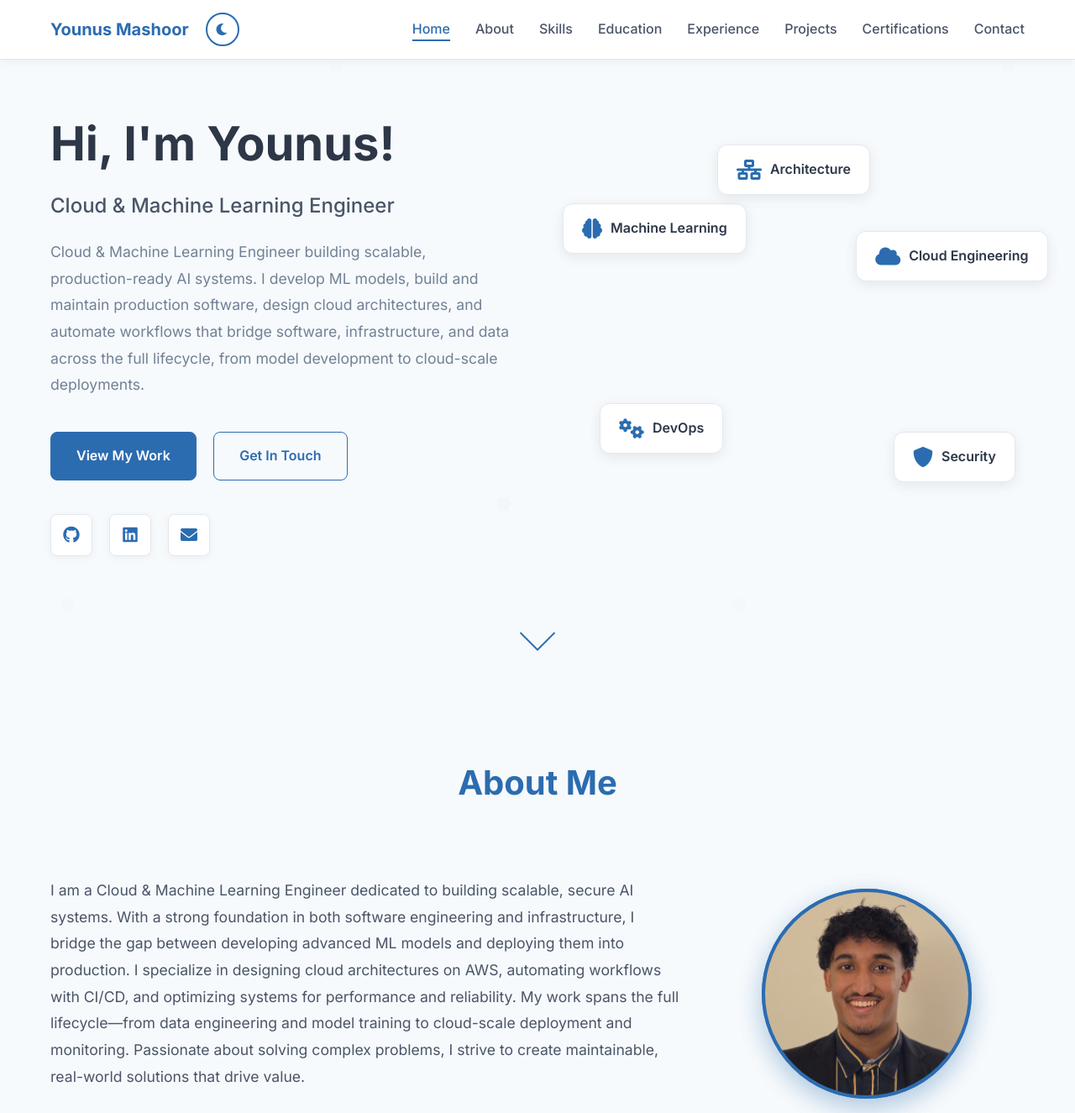
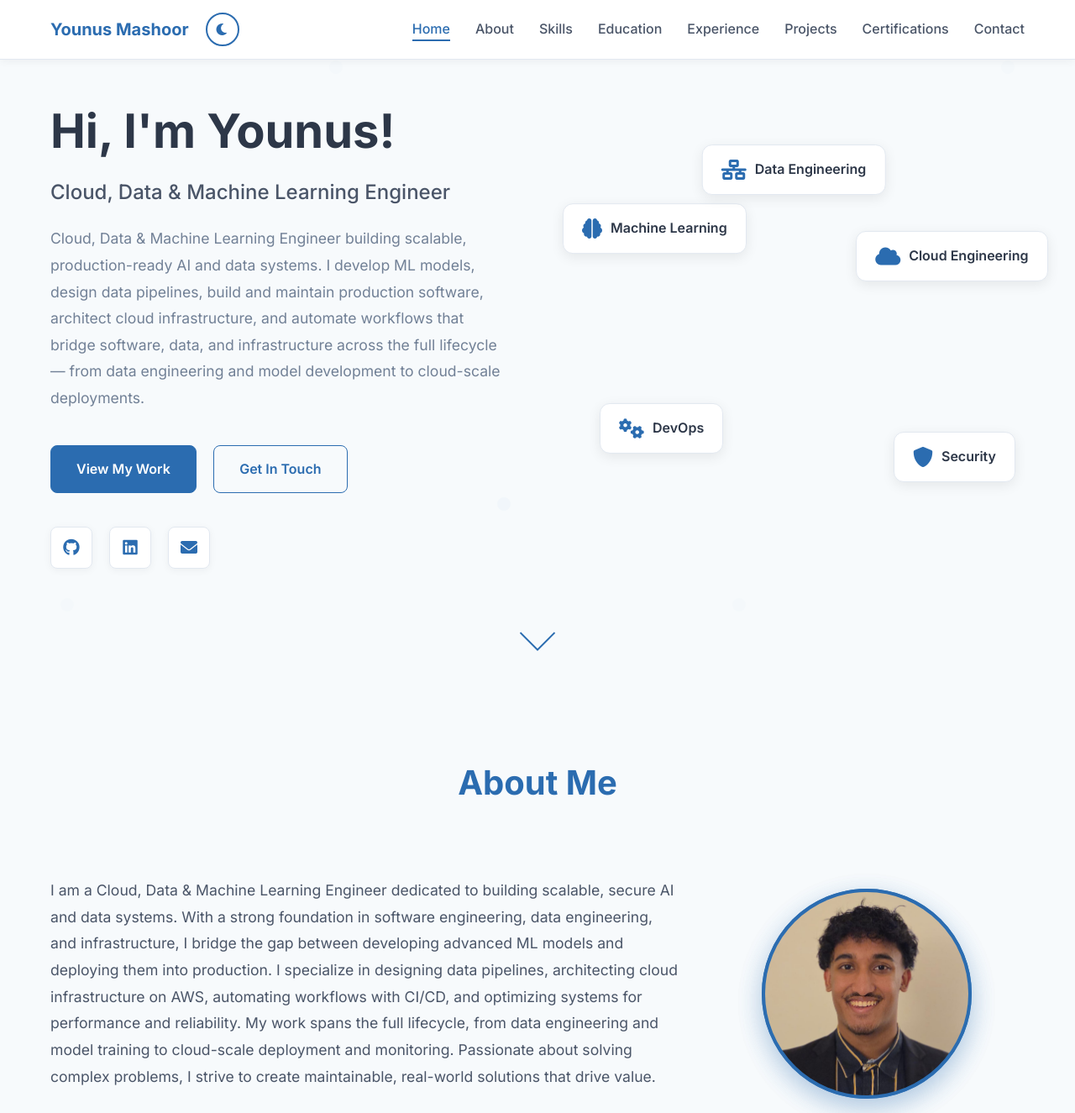
Before and after one commit to youni20/portfolio, a plain HTML site: page index.html in a window 1280 px wide. Shown: the top 1325 px of the page at 84% size. Drawn offline with Linux system fonts and the light colour scheme.

Commit message:
feat: update portfolio content to reflect data engineering expertise and skills.

```diff
--- a/index.html
+++ b/index.html
@@ -5,7 +5,7 @@
     <meta charset="UTF-8">
     <meta name="viewport" content="width=device-width, initial-scale=1.0">
     <title>Younus Mashoor – Portfolio</title>
-    <meta name="description" content="Portfolio of Younus Mashoor - Cloud & Machine Learning Engineer.">
+    <meta name="description" content="Portfolio of Younus Mashoor - Cloud, Data & Machine Learning Engineer.">
     <link rel="stylesheet" href="styles.css">
     <link href="https://cdnjs.cloudflare.com/ajax/libs/font-awesome/6.0.0/css/all.min.css" rel="stylesheet">
     <link href="https://fonts.googleapis.com/css2?family=Inter:wght@300;400;500;600;700&display=swap" rel="stylesheet">
@@ -48,12 +48,13 @@
             <div class="hero-content">
                 <div class="hero-text">
                     <h1 class="hero-title">Hi, I'm Younus!</h1>
-                    <p class="hero-subtitle">Cloud & Machine Learning Engineer</p>
+                    <p class="hero-subtitle">Cloud, Data & Machine Learning Engineer</p>
                     <p class="hero-description">
-                        Cloud & Machine Learning Engineer building scalable, production-ready AI systems. I develop ML
-                        models, build and maintain production software, design cloud architectures, and automate
-                        workflows that bridge software, infrastructure, and data across the full lifecycle, from model
-                        development to cloud-scale deployments.
+                        Cloud, Data & Machine Learning Engineer building scalable, production-ready AI and data systems.
+                        I develop ML models, design data pipelines, build and maintain production software, architect
+                        cloud infrastructure, and automate workflows that bridge software, data, and infrastructure
+                        across the full lifecycle — from data engineering and model development to cloud-scale
+                        deployments.
                     </p>
                     <div class="hero-buttons">
                         <a href="#projects" class="btn btn-primary">View My Work</a>
@@ -81,7 +82,8 @@
                         <div class="card-content"><i class="fas fa-shield-alt"></i><span>Security</span></div>
                     </div>
                     <div class="floating-card">
-                        <div class="card-content"><i class="fas fa-network-wired"></i><span>Architecture</span></div>
+                        <div class="card-content"><i class="fas fa-network-wired"></i><span>Data Engineering</span>
+                        </div>
                     </div>
                 </div>
             </div>
@@ -100,14 +102,13 @@
             <div class="about-content">
                 <div class="about-text">
                     <p>
-                        I am a Cloud & Machine Learning Engineer dedicated to building scalable, secure AI systems.
-                        With a strong foundation in both software engineering and infrastructure, I bridge the gap
-                        between
-                        developing advanced ML models and deploying them into production. I specialize in designing
-                        cloud architectures
-                        on AWS, automating workflows with CI/CD, and optimizing systems for performance and reliability.
+                        I am a Cloud, Data & Machine Learning Engineer dedicated to building scalable, secure AI and
+                        data systems. With a strong foundation in software engineering, data engineering, and
+                        infrastructure, I bridge the gap between developing advanced ML models and deploying them into
+                        production. I specialize in designing data pipelines, architecting cloud infrastructure on AWS,
+                        automating workflows with CI/CD, and optimizing systems for performance and reliability.
 
-                        My work spans the full lifecycle—from data engineering and model training to cloud-scale
+                        My work spans the full lifecycle, from data engineering and model training to cloud-scale
                         deployment and monitoring.
                         Passionate about solving complex problems, I strive to create maintainable, real-world solutions
                         that drive value.
```
